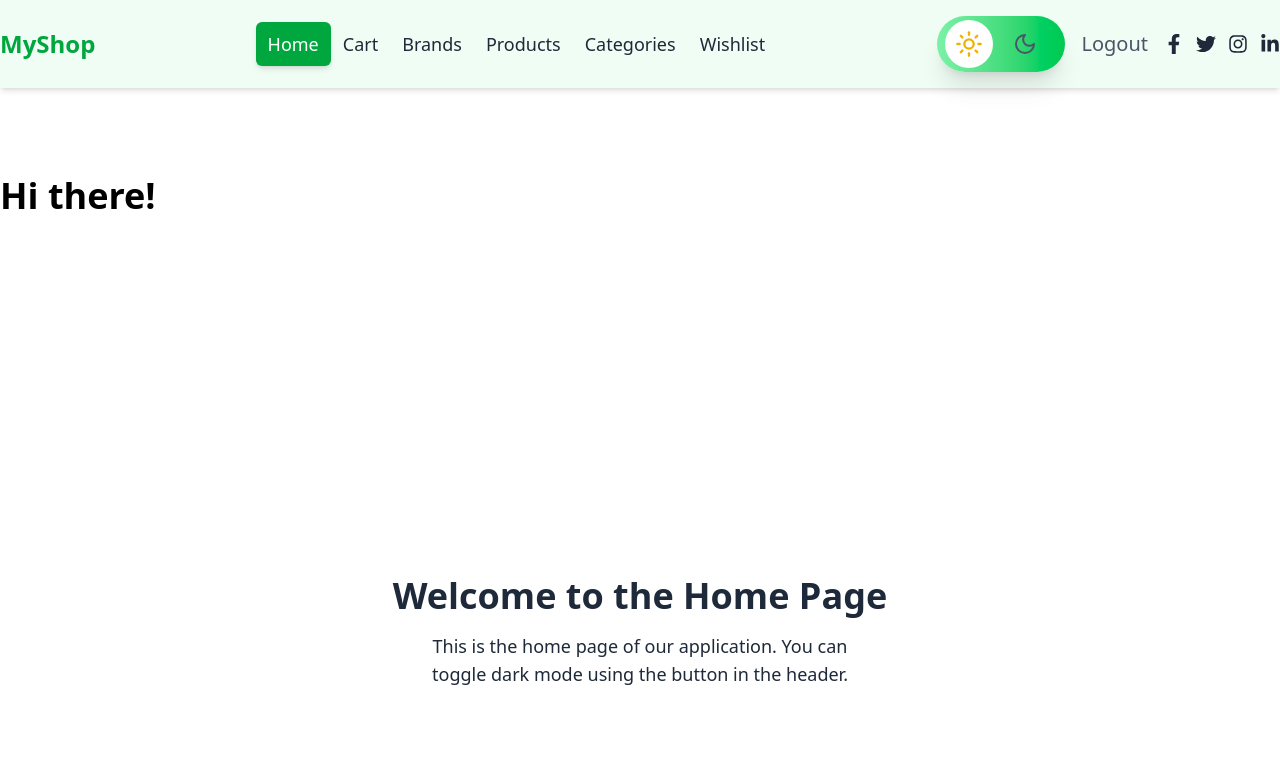
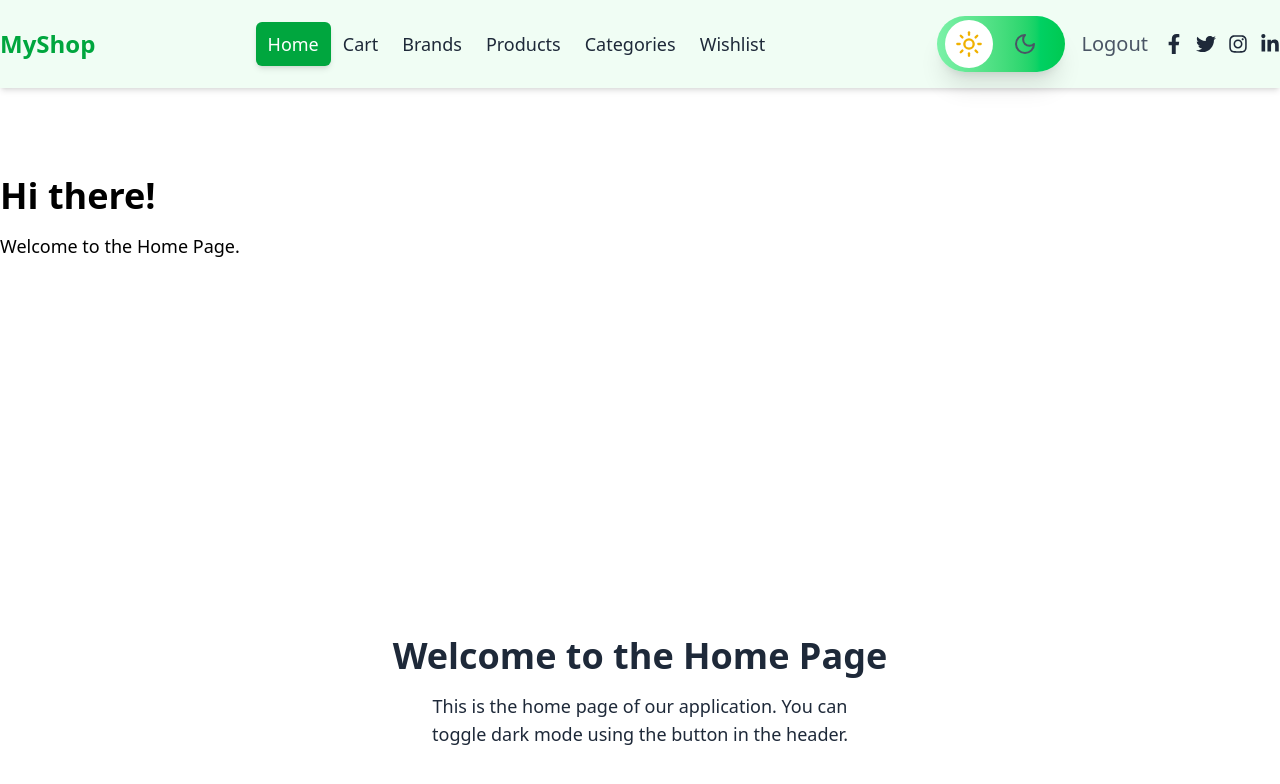
Before and after one commit to ahmedyasserjs010/ecommerceApp-ReactTs, a React (Vite) app: page / in a window 1280 px wide. Shown: the top 784 px of the page. Built offline with nearby package versions, Linux system fonts and the light colour scheme.

Commit message:
Home Page

```diff
--- a/src/Modules/User/Home/Home.tsx
+++ b/src/Modules/User/Home/Home.tsx
@@ -4,6 +4,7 @@ export default function Home() {
   return (
     <>
       <h1 className="text-4xl font-bold mb-4">Hi there!</h1>
+      <p className="text-lg mb-8">Welcome to the Home Page.</p>
       <div className="flex flex-col items-center justify-center h-screen dark:bg-gray-900 bg-white text-gray-800 dark:text-gray-200">
         <h1 className="text-4xl font-bold mb-4">Welcome to the Home Page</h1>
         <p className="text-lg text-center max-w-md">
```
